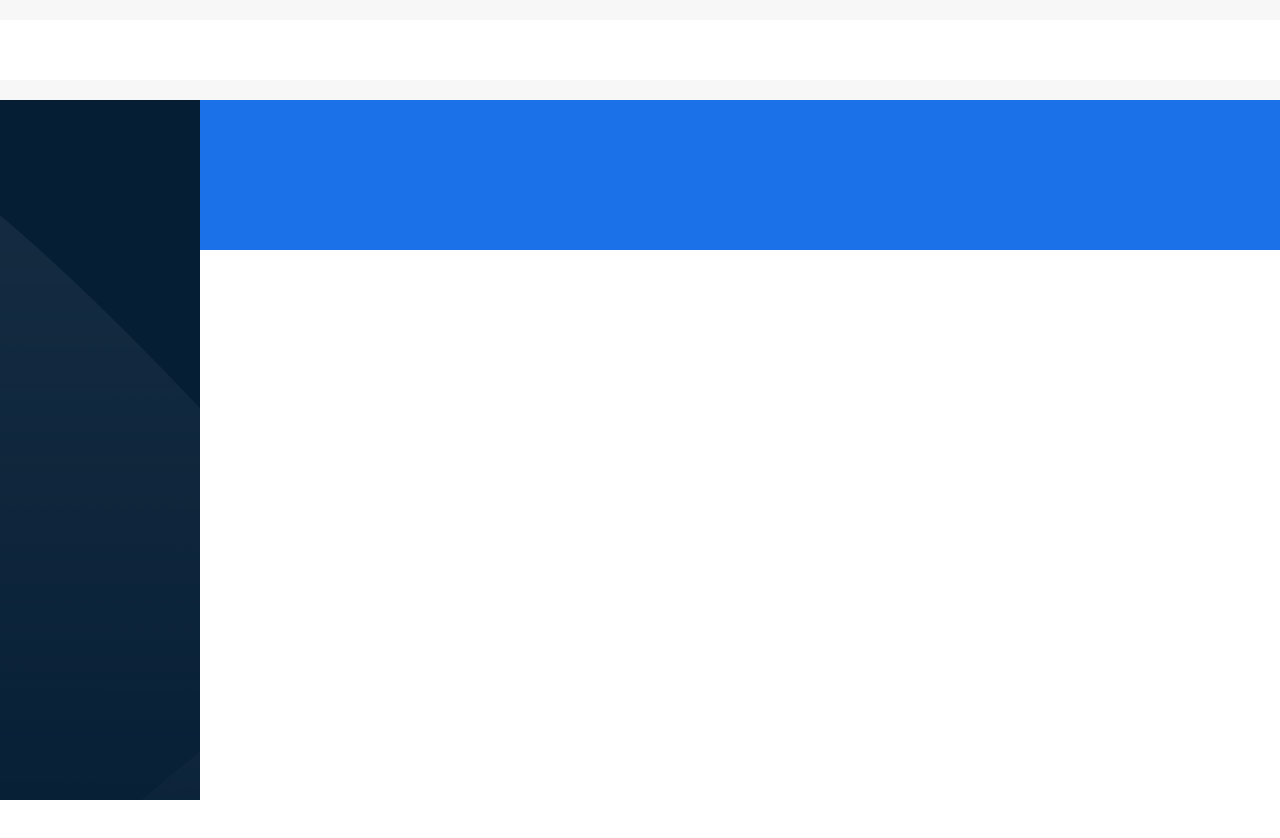
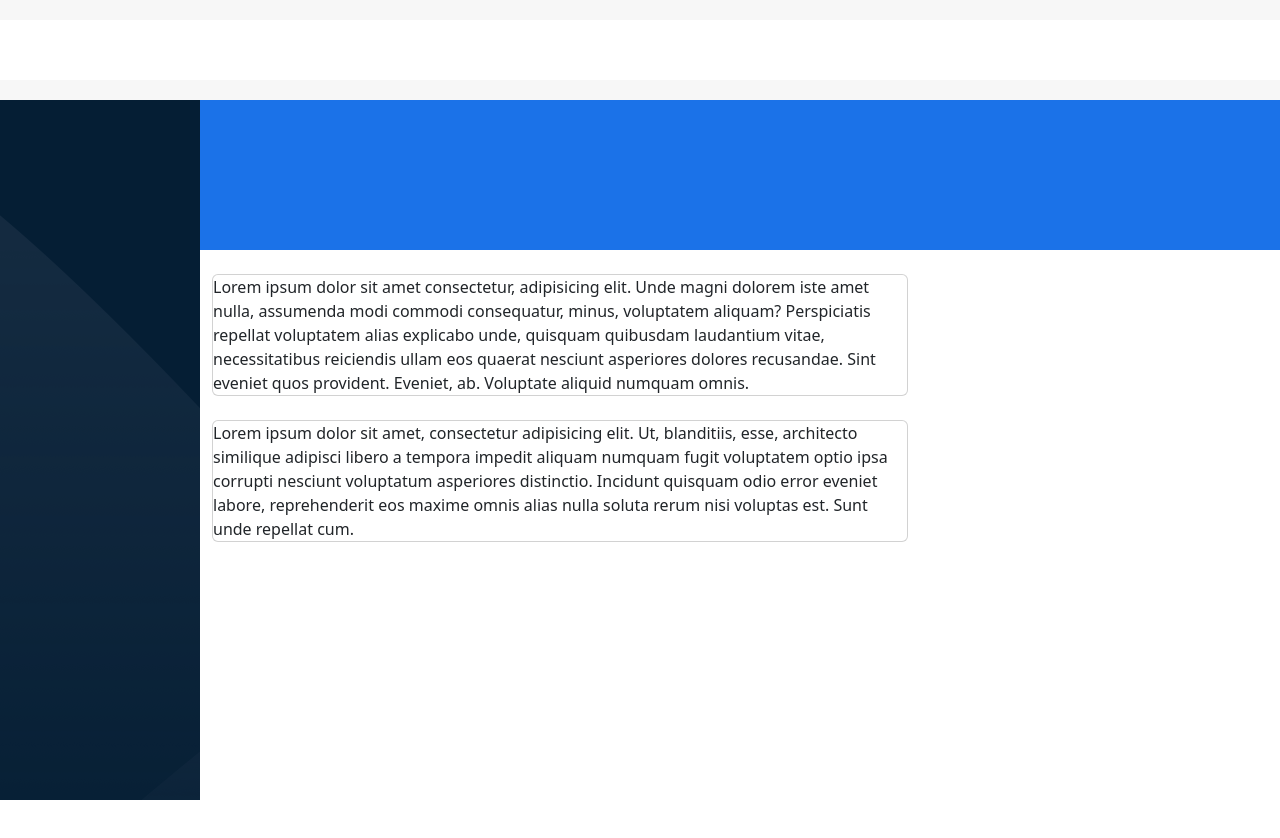
Before and after one commit to fraberret/html-css-bootstrap-dashboard, a plain HTML site: page index.html in a window 1280 px wide. Drawn offline with nearby package versions, Linux system fonts and the light colour scheme.

Commit message:
add cards on left side (main contents) on main section (structure)

```diff
--- a/index.html
+++ b/index.html
@@ -46,6 +46,15 @@
                     <!-- left side -->
                     <div class="col-12 col-md-8">
 
+                        <!-- prossime classi -->
+                        <div class="card my-4">
+                            Lorem ipsum dolor sit amet consectetur, adipisicing elit. Unde magni dolorem iste amet nulla, assumenda modi commodi consequatur, minus, voluptatem aliquam? Perspiciatis repellat voluptatem alias explicabo unde, quisquam quibusdam laudantium vitae, necessitatibus reiciendis ullam eos quaerat nesciunt asperiores dolores recusandae. Sint eveniet quos provident. Eveniet, ab. Voluptate aliquid numquam omnis.
+                        </div>
+
+                        <!-- faq -->
+                        <div class="card">
+                            Lorem ipsum dolor sit amet, consectetur adipisicing elit. Ut, blanditiis, esse, architecto similique adipisci libero a tempora impedit aliquam numquam fugit voluptatem optio ipsa corrupti nesciunt voluptatum asperiores distinctio. Incidunt quisquam odio error eveniet labore, reprehenderit eos maxime omnis alias nulla soluta rerum nisi voluptas est. Sunt unde repellat cum.
+                        </div>
                     </div>
 
                     <!-- right side -->
```
